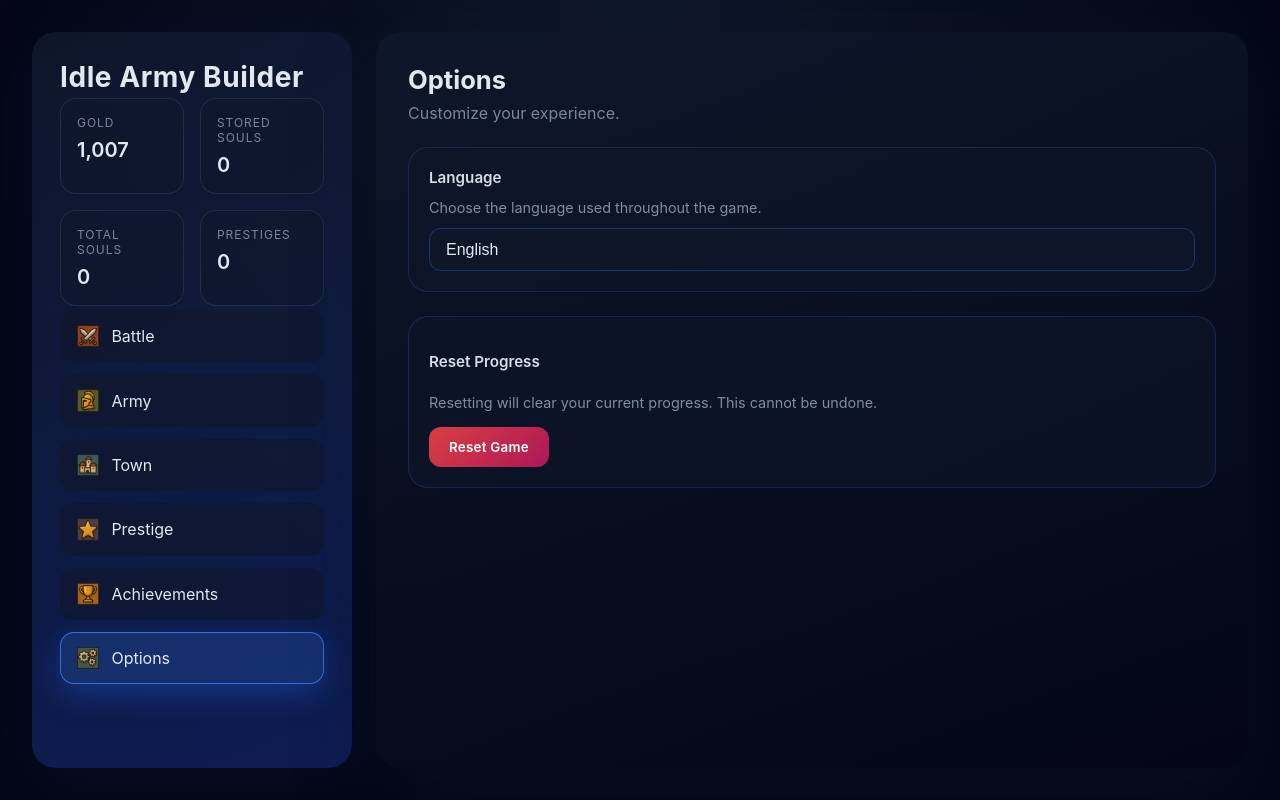
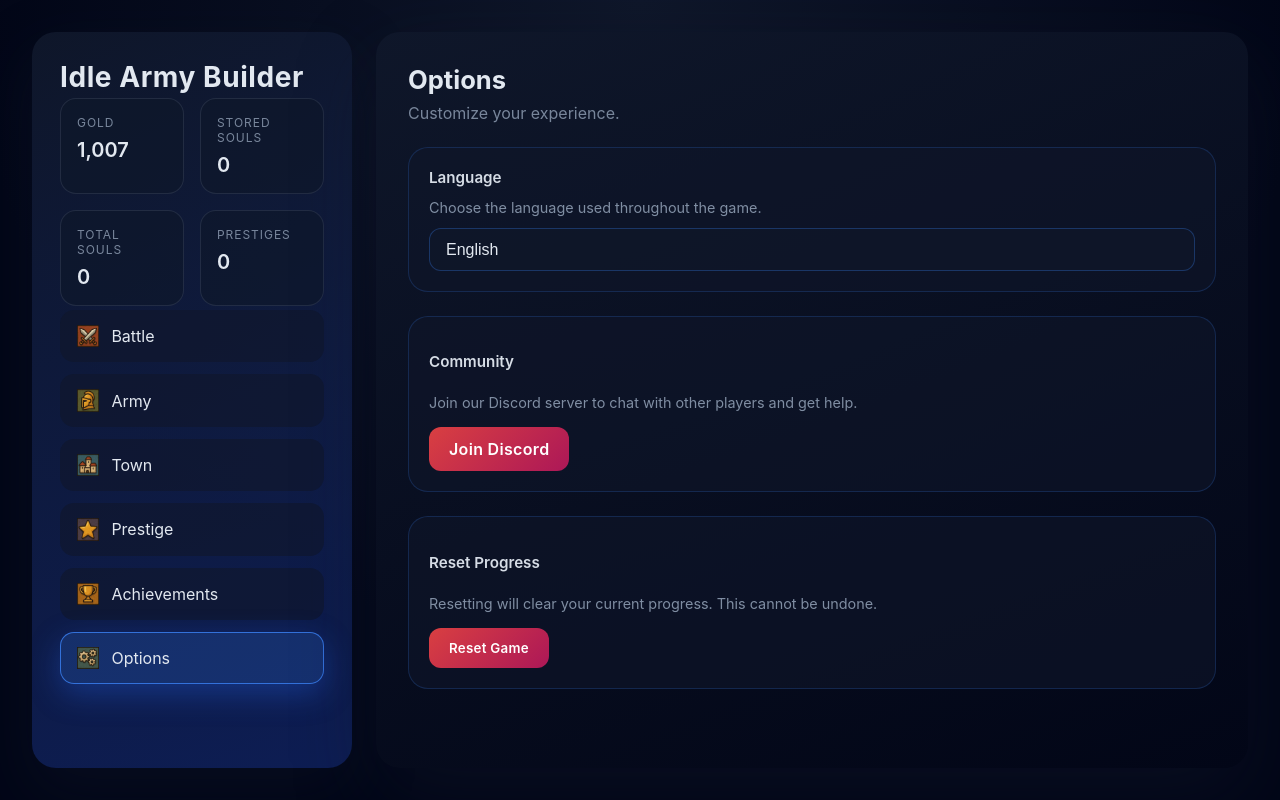
Before and after one commit to aleksandar-radev/army, a Vue app: page / in a window 1280 px wide. Both pictures are taken after a click on the button "Options". Built offline with nearby package versions, Linux system fonts and the light colour scheme.

Commit message:
Add community section with Discord link and localization support in OptionsView

```diff
--- a/src/components/views/OptionsView.vue
+++ b/src/components/views/OptionsView.vue
@@ -33,6 +33,25 @@
             {{ option.label }}
           </option>
         </select>
+      </div>
+
+      <div class="field field--community">
+        <div class="field__text">
+          <p class="field__label">
+            {{ t('options.communityLabel') }}
+          </p>
+          <p class="field__description">
+            {{ t('options.communityDescription') }}
+          </p>
+        </div>
+        <a
+          class="field__button"
+          href="https://discord.gg/8rgwg2zzqc"
+          target="_blank"
+          rel="noopener noreferrer"
+        >
+          {{ t('options.discordButton') }}
+        </a>
       </div>
 
       <div class="field field--reset">
@@ -124,6 +143,10 @@ const openResetModal = ui.openResetModal;
   gap: 12px;
 }
 
+.field--community {
+  gap: 16px;
+}
+
 .field--reset {
   gap: 16px;
 }
@@ -173,6 +196,9 @@ const openResetModal = ui.openResetModal;
   font-weight: 600;
   letter-spacing: 0.02em;
   transition: transform 0.2s ease, box-shadow 0.2s ease;
+  display: inline-flex;
+  align-items: center;
+  text-decoration: none;
 }
 
 .field__button:hover {
--- a/src/i18n/messages.js
+++ b/src/i18n/messages.js
@@ -208,6 +208,9 @@ export const messages = {
       subtitle: 'Customize your experience.',
       languageLabel: 'Language',
       languageDescription: 'Choose the language used throughout the game.',
+      communityLabel: 'Community',
+      communityDescription: 'Join our Discord server to chat with other players and get help.',
+      discordButton: 'Join Discord',
       resetLabel: 'Reset Progress',
       resetDescription: 'Resetting will clear your current progress. This cannot be undone.',
       resetButton: 'Reset Game',
@@ -454,6 +457,9 @@ export const messages = {
       subtitle: 'Personaliza tu experiencia.',
       languageLabel: 'Idioma',
       languageDescription: 'Elige el idioma que se usa en todo el juego.',
+      communityLabel: 'Comunidad',
+      communityDescription: 'Únete a nuestro servidor de Discord para charlar con otros jugadores y recibir ayuda.',
+      discordButton: 'Unirse a Discord',
       resetLabel: 'Restablecer progreso',
       resetDescription: 'Restablecer borrará tu progreso actual. Esta acción no se puede deshacer.',
       resetButton: 'Restablecer juego',
@@ -700,6 +706,9 @@ export const messages = {
       subtitle: '自定义你的游戏体验。',
       languageLabel: '语言',
       languageDescription: '选择游戏中使用的语言。',
+      communityLabel: '社区',
+      communityDescription: '加入我们的 Discord 服务器，与其他玩家交流并获取帮助。',
+      discordButton: '加入 Discord',
       resetLabel: '重置进度',
       resetDescription: '重置将清除你当前的进度，此操作无法撤销。',
       resetButton: '重置游戏',
```
